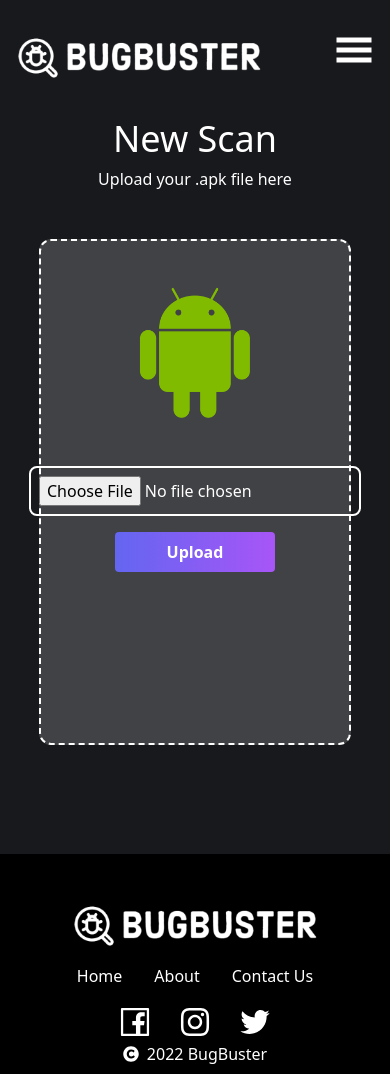
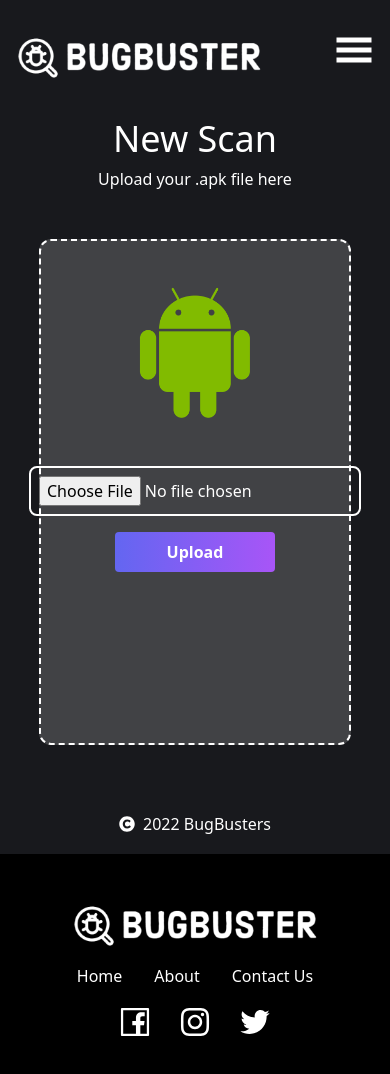
Before and after one commit to Neerajkumarc/BugBuster, a React (Create React App) app: page /upload in a window 390 px wide. Built offline with nearby package versions, Linux system fonts and the light colour scheme.

Commit message:
responsive

```diff
--- a/src/components/Footer.jsx
+++ b/src/components/Footer.jsx
@@ -10,7 +10,7 @@
 
 const Footer = () => {
   return (
-    <div className="w-full h-[220px] bg-black flex flex-col justify-center relative items-center">
+    <div className="w-full h-[220px] bg-black flex flex-col justify-center items-center">
       <div className="max-w-[1240px] flex flex-col md:flex-row items-center mx-auto  justify-between ">
         <img className="h-[60px] w-auto block mx-6" src={logo} alt="logo" />
         <div className="flex  items-center flex-col">
@@ -35,7 +35,7 @@
         </div>
       </div>
       <p className="text-1xl flex gap-2 absolute bottom-0 p-2">
-        <FaCopyright className="mt-1" /> 2022 BugBuster
+        <FaCopyright className="mt-1" /> 2022 BugBusters
       </p>
     </div>
   );
```
